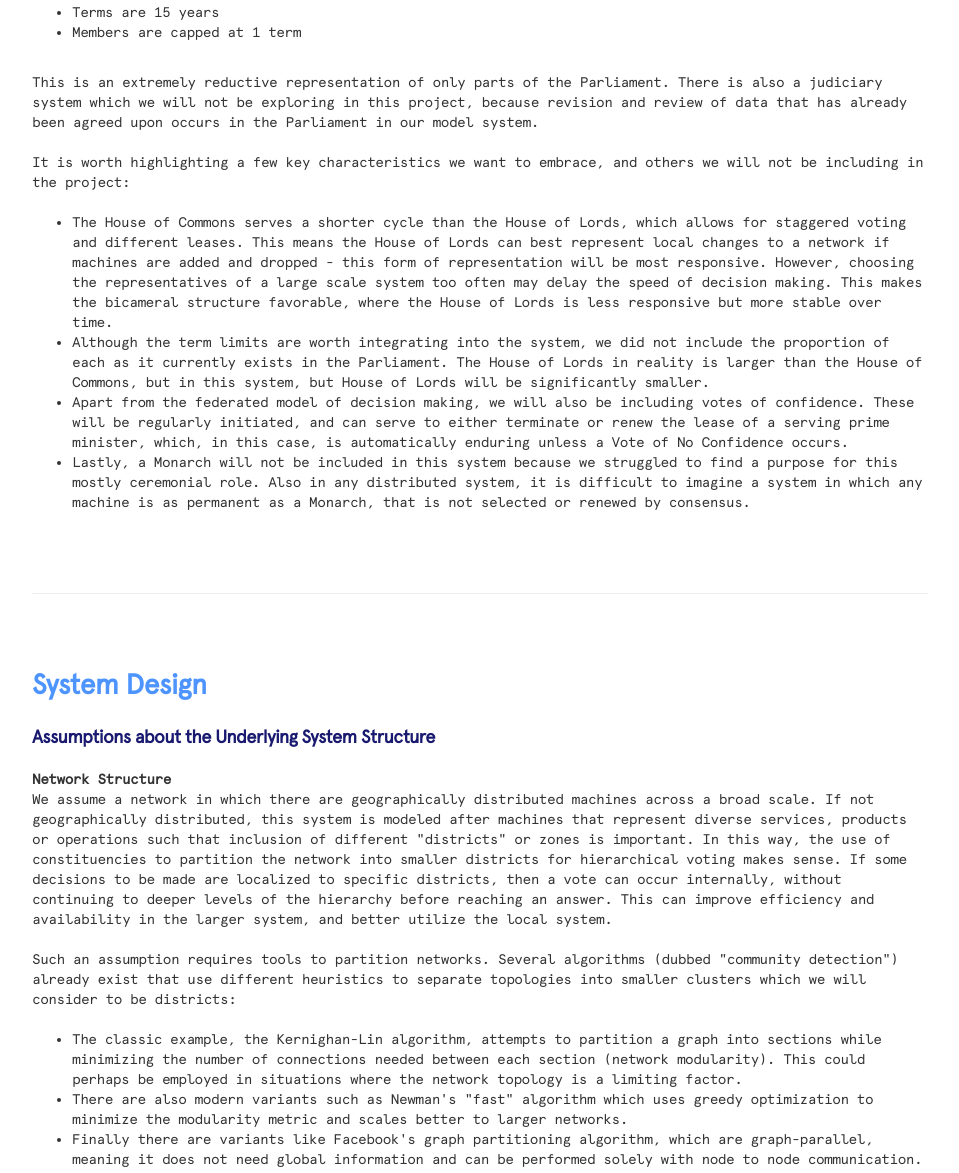
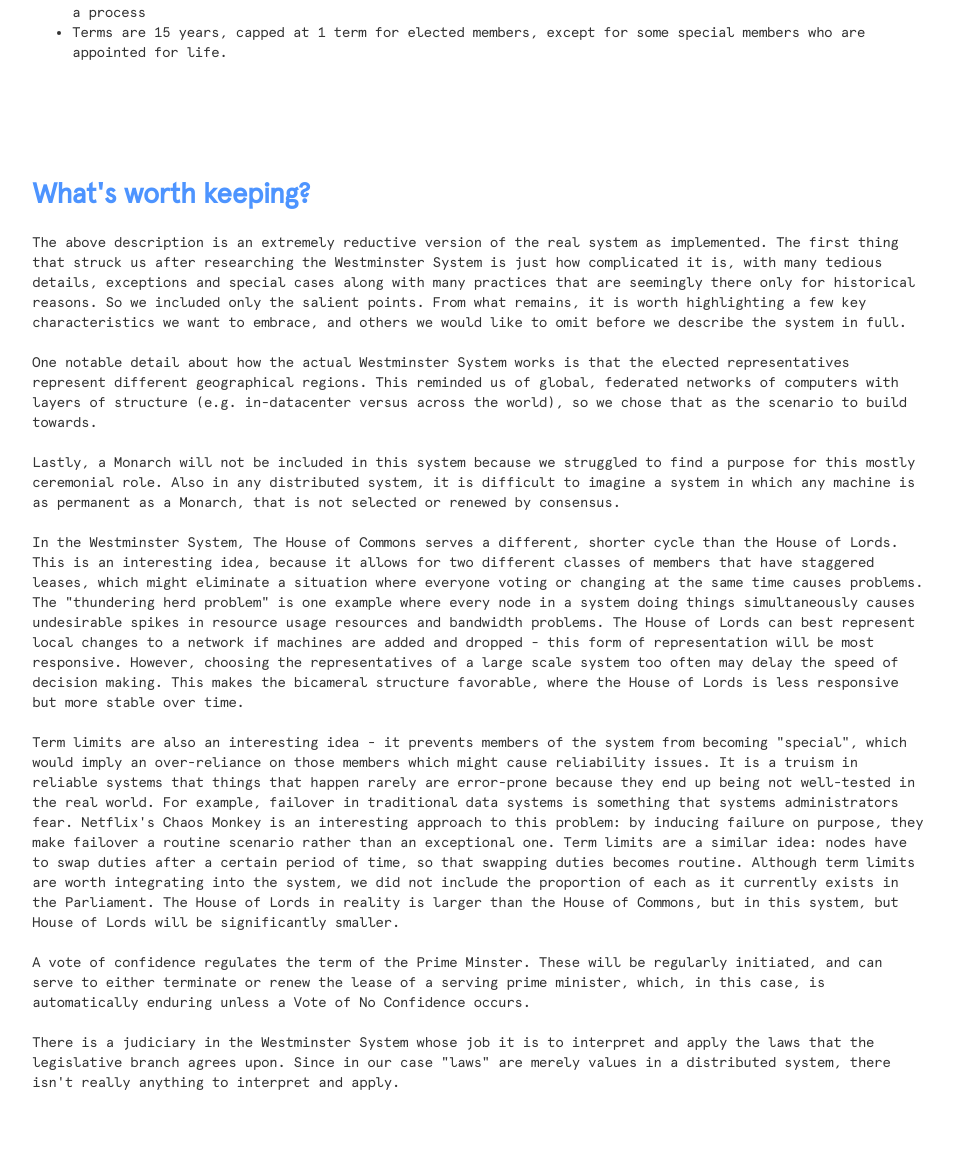
Before and after one commit to kiranw/Westminster, a plain HTML site: page index.html in a window 1280 px wide. Shown: the part 3121-4294 px from the top of the page, without its empty margins (160-1119 px from the left). Drawn offline with Linux system fonts and the light colour scheme.

Commit message:
Rearrange things and include more reasoning for a "what's worth keeping" section.

```diff
--- a/index.html
+++ b/index.html
@@ -124,12 +124,11 @@
 		</div>
 	</div>
 
-
 	<hr>
 
 	<div id="primer" class="section row">
 		<div class="col-md-12">
-			<div class="section-header">Introduction: What is the Westminster System?</div>
+			<div class="section-header">What is the Westminster System?</div>
 			<br>
 			<p>
 			The Westminster System is a parliamentary system of government first
@@ -137,7 +136,8 @@
 			developing into the system we recognize in the 17th century. It was later
 			adopted widely around the world and is one of the earliest iterations of
 			a <b>modern</b> parliamentary model that has withstood the test of time,
-			making it a reasonable choice to study as an archetypal example.
+			making it a reasonable choice to study as an archetypal example of a real
+			world government consensus system.
 			</p>
 			<p>
 			Important characteristics of the Westminster System are:
@@ -184,7 +184,7 @@
 			</ul>
 
 			<br>
-			<strong class="sub-heading">House of Commons</strong><br>
+			<strong class="sub-heading">The House of Commons</strong><br>
 			<ul>
 				<li>Represent different constituencies across the country</li>
 				<li>Convene regularly to suggest, discuss, and agree upon bills that define new laws</li>
@@ -197,7 +197,7 @@
 			</ul>
 
 			<br>
-			<strong class="sub-heading">House of Lords</strong><br>
+			<strong class="sub-heading">The House of Lords</strong><br>
 			<ul>
 				<li>Members are considered to be domain experts</li>
 				<li>Convene regularly to scrutinize bills passed by the House of Commons</li>
@@ -205,54 +205,93 @@
 				<li>In the UK, total number of members is not fixed (currently 781)</li>
 				<li>Members usually come from the House of Commons</li>
 				<li>Cannot prevent bills from being passed into law, but can force the Commons to reconsider votes and delay a process</li>
-				<li>Terms are 15 years</li>
-				<li>Members are capped at 1 term</li>
+				<li>Terms are 15 years, capped at 1 term for elected members, except for some special members who are appointed for life.</li>
 			</ul>
 
-			<br>
+		</div>
+	</div>
 
-			<p>This is an extremely reductive representation of only parts of the Parliament. There is also a judiciary system which
-				we will not be exploring in this project, because revision and review of data that has already been agreed upon
-				occurs in the Parliament in our model system.</p>
 
-			<p>It is worth highlighting a few key characteristics we want to embrace, and others we will not be including in the project:
+	<div id="keep" class="section row">
+		<div class="col-md-12">
+			<div class="section-header">What's worth keeping?</div><br/>
+
+			<p>
+			The above description is an extremely reductive version of the real
+			system as implemented. The first thing that struck us after researching
+			the Westminster System is just how complicated it is, with many tedious
+			details, exceptions and special cases along with many practices that are
+			seemingly there only for historical reasons. So we included only the
+			salient points.
+
+			From what remains, it is worth highlighting a few key characteristics we
+			want to embrace, and others we would like to omit before we describe the
+			system in full.
+
 			</p>
-			<ul>
-				<li>The House of Commons serves a shorter cycle than the House of
-					Lords, which allows for staggered voting and different leases. This
-					means the House of Lords can best represent local changes to a
-					network if machines are added and dropped - this form of
-					representation will be most responsive. However, choosing the
-					representatives of a large scale system too often may delay the
-					speed of decision making. This makes the bicameral structure favorable,
-					where the House of Lords is less responsive but more stable over
-					time.
-				</li>
-				<li> Although the term limits are worth integrating into the system, we
-					did not include the proportion of each as it currently exists in the
-					Parliament. The House of Lords in reality is larger than the House of
-					Commons, but in this system, but House of Lords will be significantly
-					smaller.
-				</li>
 
-			<li> Apart from the federated model of decision making, we will also be
-				including votes of confidence. These will be regularly initiated, and
-				can serve to either terminate or renew the lease of a serving prime
-				minister, which, in this case, is automatically enduring unless a Vote
-				of No Confidence occurs.
-			</li>
+				<p>One notable detail about how the actual Westminster System works is
+					that the elected representatives represent different geographical
+					regions. This reminded us of global, federated networks of computers
+					with layers of structure (e.g. in-datacenter versus across the
+					world), so we chose that as the scenario to build towards.
+				</p>
 
-			<li> Lastly, a Monarch will not be included in this system because we
+				<p> Lastly, a Monarch will not be included in this system because we
 				struggled to find a purpose for this mostly ceremonial role. Also in
 				any distributed system, it is difficult to imagine a system in which
 				any machine is as permanent as a Monarch, that is not selected or
 				renewed by consensus.
-			</li>
+				</p>
 
+				<p>In the Westminster System, The House of Commons serves a different,
+					shorter cycle than the House of Lords. This is an interesting idea,
+					because it allows for two different classes of members that have
+					staggered leases, which might eliminate a situation where everyone
+					voting or changing at the same time causes problems. The "thundering
+					herd problem" is one example where every node in a system doing
+					things simultaneously causes undesirable spikes in resource usage
+					resources and bandwidth problems.
 
+					The House of Lords can best represent local changes to a network if
+					machines are added and dropped - this form of representation will be
+					most responsive. However, choosing the representatives of a large
+					scale system too often may delay the speed of decision making. This
+					makes the bicameral structure favorable, where the House of Lords is
+					less responsive but more stable over time.
+				</p>
+				<p>
+					Term limits are also an interesting idea - it prevents members of the
+					system from becoming "special", which would imply an over-reliance on
+					those members which might cause reliability issues.
 
+					It is a truism in reliable systems that things that happen rarely are
+					error-prone because they end up being not well-tested in the real
+					world. For example, failover in traditional data systems is something
+					that systems administrators fear. Netflix's Chaos Monkey is an
+					interesting approach to this problem: by inducing failure on purpose,
+					they make failover a routine scenario rather than an exceptional one.
+
+					Term limits are a similar idea: nodes have to swap duties after a
+					certain period of time, so that swapping duties becomes routine.
+
+					Although term limits are worth integrating into the system, we did
+					not include the proportion of each as it currently exists in the
+					Parliament. The House of Lords in reality is larger than the House of
+					Commons, but in this system, but House of Lords will be significantly
+					smaller.
+				</p>
+				<p> A vote of confidence regulates the term of the Prime Minster. These
+				will be regularly initiated, and can serve to either terminate or renew
+				the lease of a serving prime minister, which, in this case, is
+				automatically enduring unless a Vote of No Confidence occurs. </p>
+				<p>There is a judiciary in the Westminster System whose job it is to
+				interpret and apply the laws that the legislative branch agrees upon.
+				Since in our case "laws" are merely values in a distributed system,
+				there isn't really anything to interpret and apply.
+				</p>
+			</div>
 		</div>
-	</div>
 
 	<hr>
 
```
